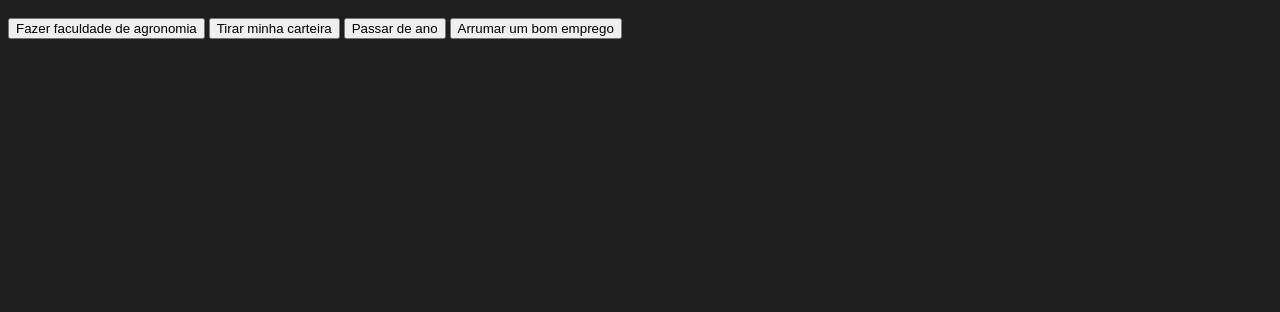
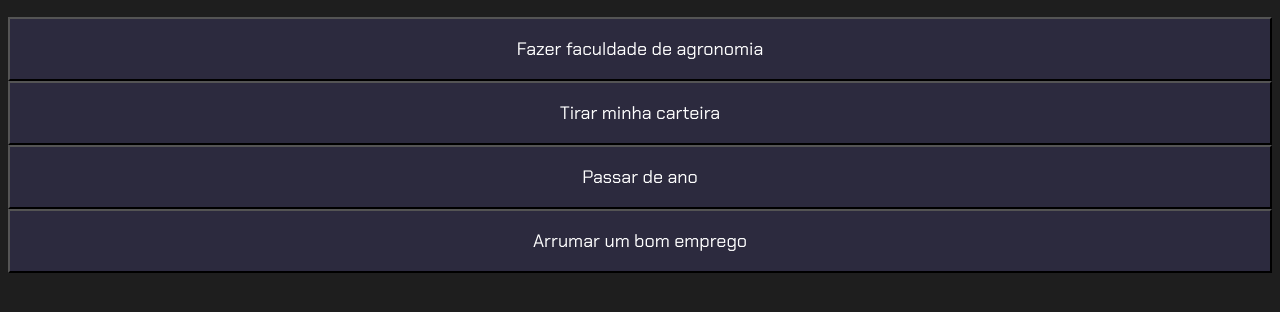
Before and after one commit to isacvictorxs/vscode3e, a plain HTML site: page index.html in a window 1280 px wide. Shown: the part 54-366 px from the top of the page. Drawn offline with Linux system fonts and the light colour scheme.

Commit message:
Add files via upload

```diff
--- a/style.css
+++ b/style.css
@@ -12,3 +12,15 @@ body{
     color: var(--branco);
     font-family: 'chakra petch',sans-serif;
 }
+
+.botao{
+    font-family:"chakra petch",sans-serif;
+    background-color: var(--botao-inativo);
+    color: var(--branco);
+    display: flex;
+    justify-content: center;
+    padding: 1em;
+    font-size: 18px;
+    align-items: center;
+    width: 100%;
+}
```
